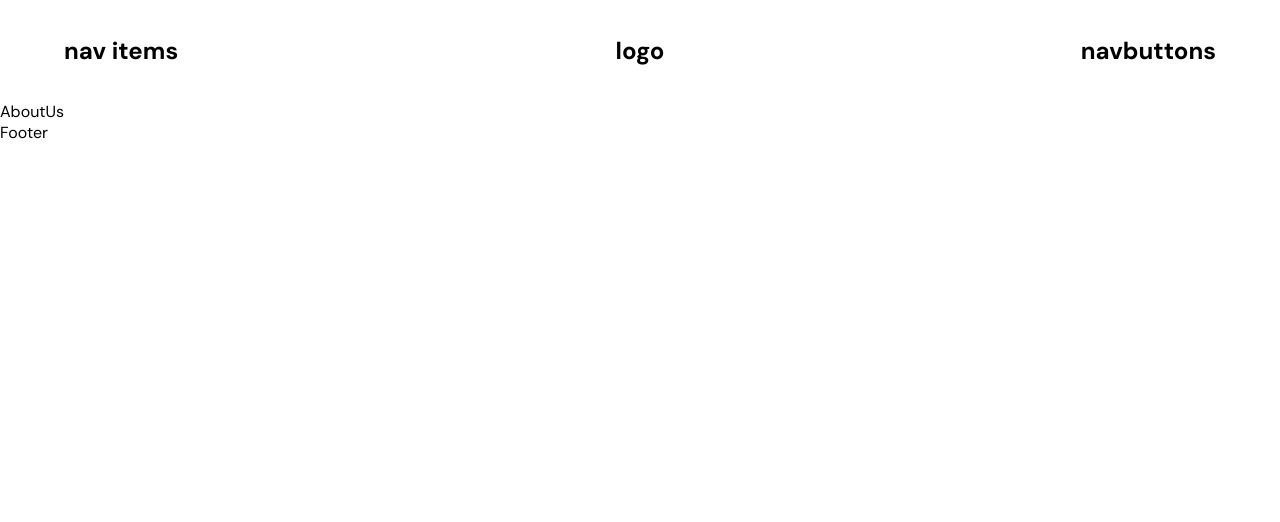
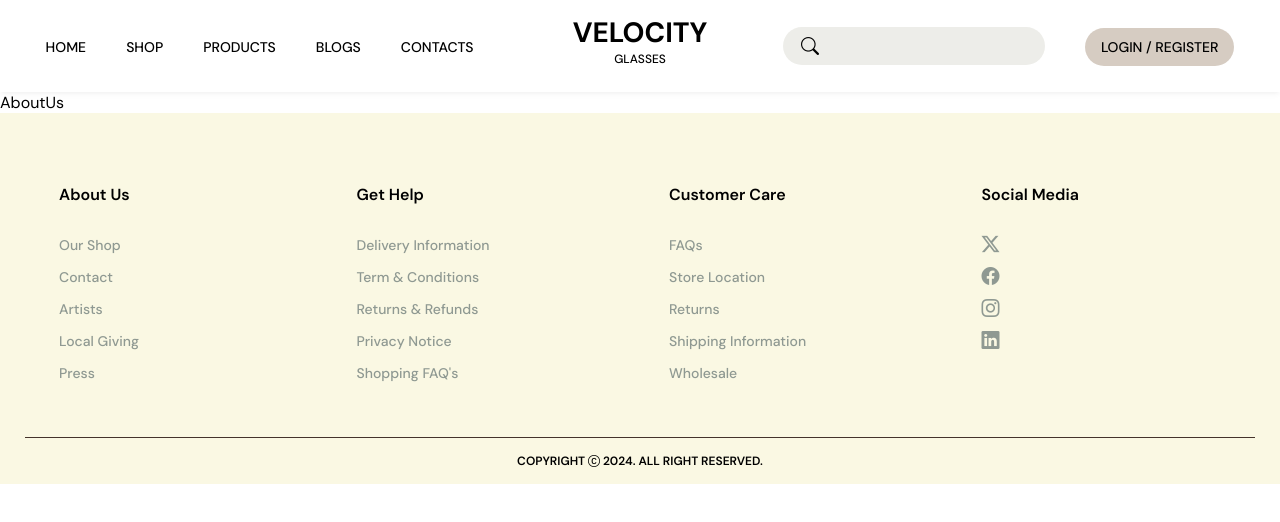
Before and after one commit to SMThapa/Velocity, a React (Vite) app: page /aboutus in a window 1280 px wide. Shown: the top 522 px of the page. Built offline with nearby package versions, Linux system fonts and the light colour scheme.

Commit message:
second push

```diff
--- a/src/App.css
+++ b/src/App.css
@@ -30,6 +30,7 @@ a{
   font-size: 14px;
   font-weight: 500;
   line-height: 26px;
+  text-decoration: none;
 }
 
 
@@ -74,7 +75,8 @@ a{
   justify-content: space-between;
 }
 .uspCard{
-  width: 300px;
+  max-width: 300px;
+  padding: 0 10px;
 }
 .uspCard img{
   width: 100%;
@@ -133,10 +135,7 @@ a{
 
 /* enquire-form */
 .enquire-box{
-  max-width: 1200px;
-  width: 100%;
-  margin: auto auto;
-  margin-bottom: 70px;
+  margin-bottom: 130px;
   background-color: #F6EBD5;
 
   display: grid;
--- a/src/components/EnquireForm.jsx
+++ b/src/components/EnquireForm.jsx
@@ -23,7 +23,8 @@ export const EnquireForm = () => {
   }
 
   return (
-    <div className="enquire-box">
+    <div className="centerContainer">
+      <div className="enquire-box">
       <div className="enquire-img">
         <img src={sideImg} alt="" />
       </div>
@@ -54,5 +55,6 @@ export const EnquireForm = () => {
         )}
       </form>
     </div>
+    </div>
   )
 }
--- a/src/components/Footer.jsx
+++ b/src/components/Footer.jsx
@@ -1,5 +1,46 @@
+import '../style/footer.css';
+
 export const Footer = () => {
   return (
-    <div>Footer</div>
+    <footer>
+      <div className="footer-contents">
+        <div className="about-us">
+          <h1>About Us</h1>
+          <p><a href="">Our Shop</a></p>
+          <p><a href="">Contact</a></p>
+          <p><a href="">Artists</a></p>
+          <p><a href="">Local Giving</a></p>
+          <p><a href="">Press</a></p>
+        </div>
+        <div className="get-help">
+          <h1>Get Help</h1>
+          <p><a href="">Delivery Information</a></p>
+          <p><a href="">Term & Conditions</a></p>
+          <p><a href="">Returns & Refunds</a></p>
+          <p><a href="">Privacy Notice</a></p>
+          <p><a href="">Shopping FAQ&apos;s</a></p>
+        </div>
+        <div className="customer-care">
+          <h1>Customer Care</h1>
+          <p><a href="">FAQs</a></p>
+          <p><a href="">Store Location</a></p>
+          <p><a href="">Returns</a></p>
+          <p><a href="">Shipping Information</a></p>
+          <p><a href="">Wholesale</a></p>
+        </div>
+        <div className="social-media">
+          <h1>Social Media  </h1>
+          <p><a href=""><i className="bi bi-twitter-x"></i></a></p>
+          <p><a href=""><i className="bi bi-facebook"></i></a></p>
+          <p><a href=""><i className="bi bi-instagram"></i></a></p>
+          <p><a href=""><i className="bi bi-linkedin"></i></a></p>
+        </div>
+      </div>
+      <div className="footer-buttom-content">
+        <div className="copyright">
+          <p>copyright <i className="bi bi-c-circle"></i> 2024. All right reserved.</p>
+        </div>
+      </div>
+    </footer>
   )
 }
--- a/src/components/Header.jsx
+++ b/src/components/Header.jsx
@@ -6,15 +6,26 @@ export const Header = () => {
       <div className="theHeader">
 
         <div className="navItems">
-          <h2>nav items</h2>
+          <a href="">Home</a>
+          <a href="">Shop</a>
+          <a href="">Products</a>
+          <a href="">Blogs</a>
+          <a href="">Contacts</a>
         </div>
 
         <div className="navLogo">
-          <h2>logo</h2>
+          <a href="">
+            <h1>Velocity</h1>
+            <p>Glasses</p>
+          </a>
         </div>
 
         <div className="navButtons">
-          <h2>navbuttons</h2>
+          <div className="searchBar">
+            <button type='submit'><i className="bi bi-search"></i></button>
+            <input type="text" />
+          </div>
+          <p className='login'><a href="">login / Register</a></p>
         </div>
 
       </div>
--- /dev/null
+++ b/src/style/footer.css
@@ -0,0 +1,44 @@
+footer{
+    background-color: #FAF8E3;
+}
+.footer-contents{
+    max-width: 1440px;
+    margin: auto;
+    padding: 45px 15px 45px;
+    display: grid;
+    grid-template-columns: 25% 25% 25% 25%;
+}
+
+.footer-contents .about-us{
+    padding: 0 15px;
+}
+.footer-contents h1{
+    font-size: 16px;
+    font-weight: 600;
+    line-height: 1;
+    margin:29px;
+}
+.footer-contents p{
+    margin:6px 29px;
+}
+.footer-contents a{
+    color: #8F9992;
+    text-decoration: none;
+}
+.footer-contents a:hover{
+    color:#44332B;
+}
+.footer-contents .social-media a{
+    font-size: 18px;
+}
+.footer-buttom-content .copyright{
+    padding: 15px 0;
+    text-align: center;
+    margin: 0 25px;
+    border-top: 1px solid #44332B;
+}
+.footer-buttom-content .copyright p{
+    font-size: 12px;
+    font-weight: 600;
+    text-transform: uppercase;
+}
--- a/src/style/header.css
+++ b/src/style/header.css
@@ -1,17 +1,87 @@
+nav{
+    position: sticky;
+    top: 0;
+    background-color: white;
+    z-index: 10;
+    padding: 20px 0 ;
+    box-shadow: rgba(0, 0, 0, 0.03) 0px 4px 6px -1px, rgba(0, 0, 0, 0.03) 0px 2px 4px -1px;
+}
 .theHeader{
-    width: 100%;
+    max-width: 1440px;
     display: grid;
-    grid-template-columns: 40% 20% 40%;
+    grid-template-columns: 42.5% 15% 42.5%;
     justify-content: space-between;
-    padding: 0 5%;
-    margin: 35px 0;
+    align-items: center;
+    margin: auto;
+    padding: 0 2%;
 }
 .navItems{
     justify-self: start;
 }
+.navItems a{
+    text-decoration: none;
+    text-transform: uppercase;
+    padding: 0 20px;
+    vertical-align: sub;
+    color: black;
+    transition: all .5s ease;
+}
+.navItems a:hover{
+    color: red;
+}
 .navLogo{
     justify-self: center;
+    text-transform: uppercase;
+    text-align: center;
+}
+.navLogo a{
+    color: black;
+}
+.navLogo h1{
+    font-size: 28px;
+}
+.navLogo p{
+    font-size: 12px;
+    font-weight: 500;
 }
 .navButtons{
     justify-self: end;
+    display: flex;
+    align-items: center;
 }
+.navButtons .searchBar{
+    margin: 0 20px;
+    background-color: #edede9;
+    /* border: 1px solid; */
+    border-radius: 40px;
+}
+.navButtons .searchBar button{
+    margin: 0 18px;
+    font-size: 18px;
+    border: none;
+    background-color: transparent;
+    vertical-align: middle;
+    cursor: pointer;
+}
+.navButtons .searchBar input{
+    border: none;
+    background-color: transparent;
+    outline: none;
+    line-height: 38px;
+    padding-right: 20px;
+    font-weight: 500;
+    font-size: 16px;
+}
+
+.navButtons .login{
+    padding: 0 20px;
+    vertical-align: middle;
+}
+.navButtons .login a{
+    color: black;
+    text-transform: uppercase;
+    vertical-align: sub;
+    background-color: #d6ccc2;
+    padding: 10px 16px;
+    border-radius: 25px;
+}
--- a/src/style/home.css
+++ b/src/style/home.css
@@ -90,7 +90,7 @@
     display: flex;
     align-items: center;
     overflow: hidden;
-    margin-bottom: 100px;
+    margin-bottom: 70px;
 }
 .marquee-div p{
     text-decoration: none;
@@ -127,6 +127,8 @@
     overflow: hidden;
 }
 .marquee-image.reverse{
+    max-width: 1440px;
+    margin: auto;
     margin-bottom: 100px;
 }
 .marquee-image .marquee-img{
@@ -156,6 +158,7 @@
 /* partner-with-us */
 .partner-with-us{
     display: flex;
+    align-items: center;
     gap: 70px;
     padding: 40px 0 50px 0;
 }
@@ -197,12 +200,16 @@
 
 /* scheme-style */
 .scheme{
+    max-width: 1440px;
     display: grid;
     grid-template-columns: 50% 50%;
-    margin: 25px 45px 100px 45px;
+    margin: 25px 45px 70px 45px;
     overflow: hidden;
     background-color: #F7E8CD;
     border-radius: 70px 0 70px 0;
+    margin: auto;
+    margin-top: 45px;
+    margin-bottom: 70px;
 }
 .scheme .image-map img{
     width: 100%;
@@ -320,9 +327,11 @@
 }
 
 .testimonial-content{
+    max-width: 1440px;
     display: grid;
     grid-template-columns: 49% 49%;
     gap: 1%;
+    margin: auto;
 }
 .testimonial-content .image{
     margin-left:10%;
```
